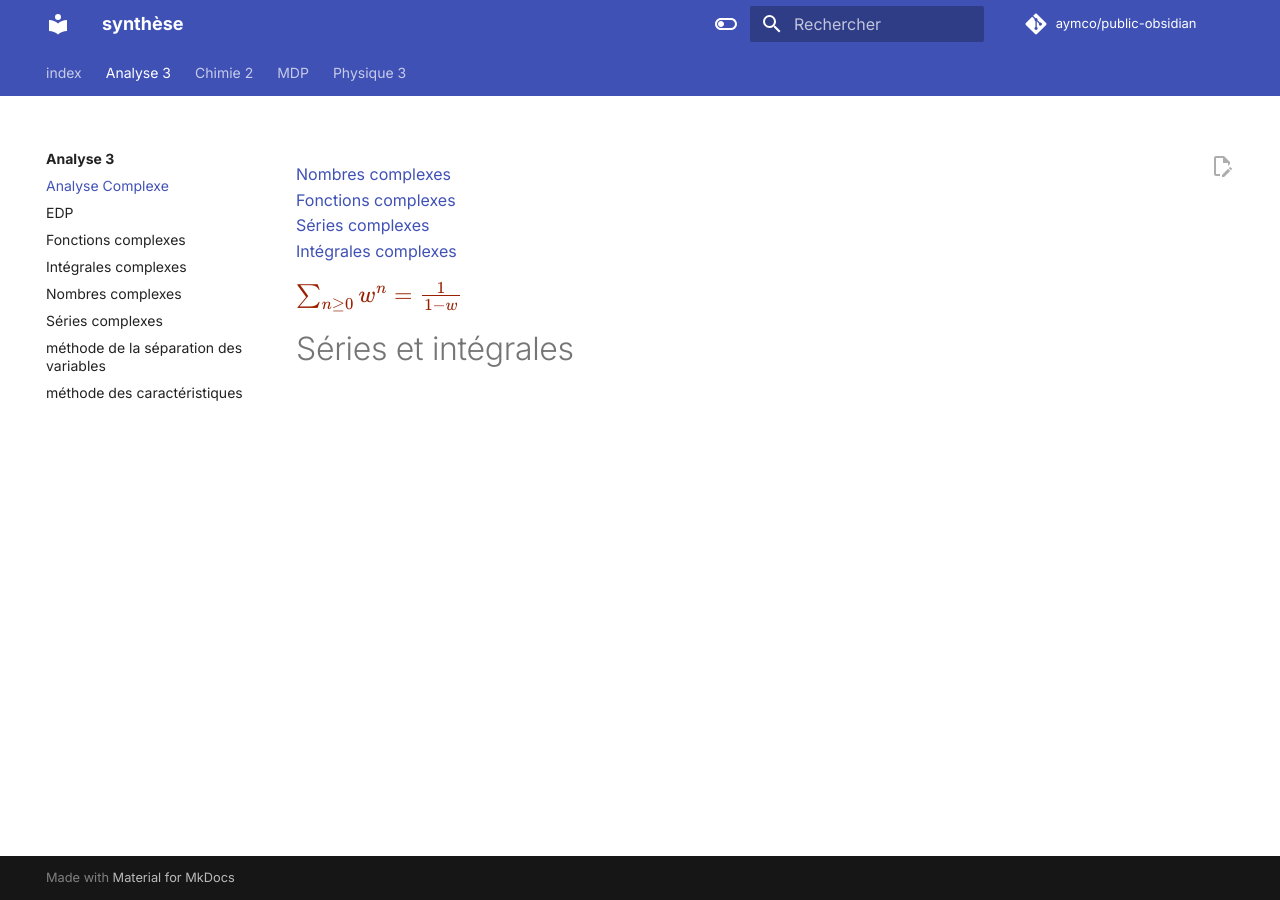
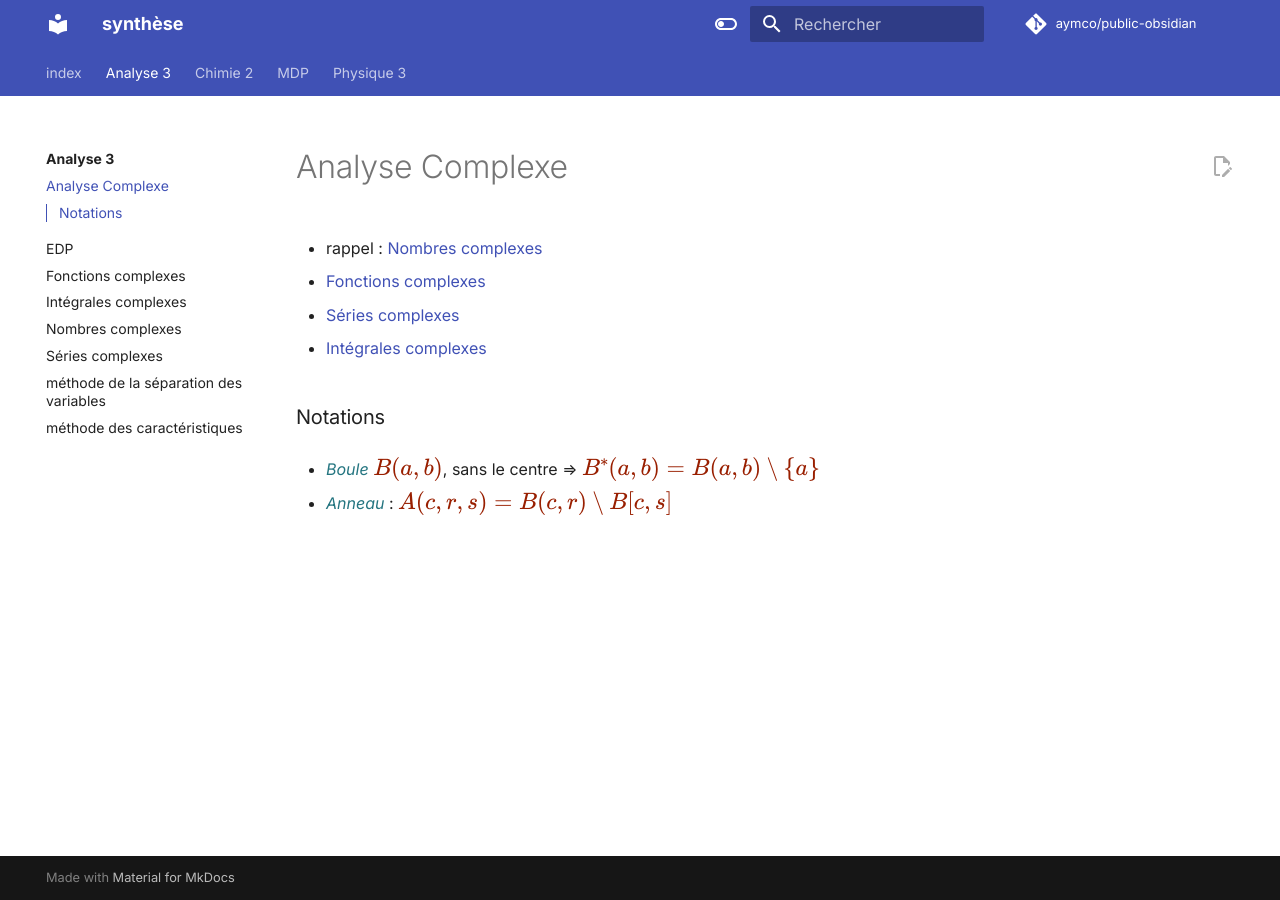
Before and after one commit to Aymco/public-obsidian, an MkDocs documentation site: the page built from docs/Analyse 3/Analyse Complexe.md, in a window 1280 px wide. Built offline with MkDocs 1.6.1 and Material for MkDocs 9.7.7, drawn with Linux system fonts in a browser that asks for light colours; comment, search, counter and statistics services are not loaded.

Commit message:
PUSH NOTE : Analyse Complexe.md

```diff
--- a/docs/Analyse 3/Analyse Complexe.md
+++ b/docs/Analyse 3/Analyse Complexe.md
@@ -8,10 +8,17 @@
 title: Analyse Complexe
 ---
 
-[Nombres complexes](Nombres%20complexes.md)
-[Fonctions complexes](Fonctions%20complexes.md)
-[Séries complexes](S%C3%A9ries%20complexes.md)
-[Intégrales complexes](Int%C3%A9grales%20complexes.md)
 
-$\sum_{n\geq 0}^{}w^n=\frac{1}{1-w}$
-# Séries et intégrales
+- rappel : [Nombres complexes](Nombres%20complexes.md)
+
+- [Fonctions complexes](Fonctions%20complexes.md)
+
+- [Séries complexes](S%C3%A9ries%20complexes.md)
+
+- [Intégrales complexes](Int%C3%A9grales%20complexes.md)
+
+### Notations
+
+- *Boule* $B(a,b)$, sans le centre ⇒ $B^{*}(a,b)=B(a,b)\setminus \{ a \}$
+
+- *Anneau* : $A(c,r,s)=B(c,r)\setminus B[c,s]$
```
